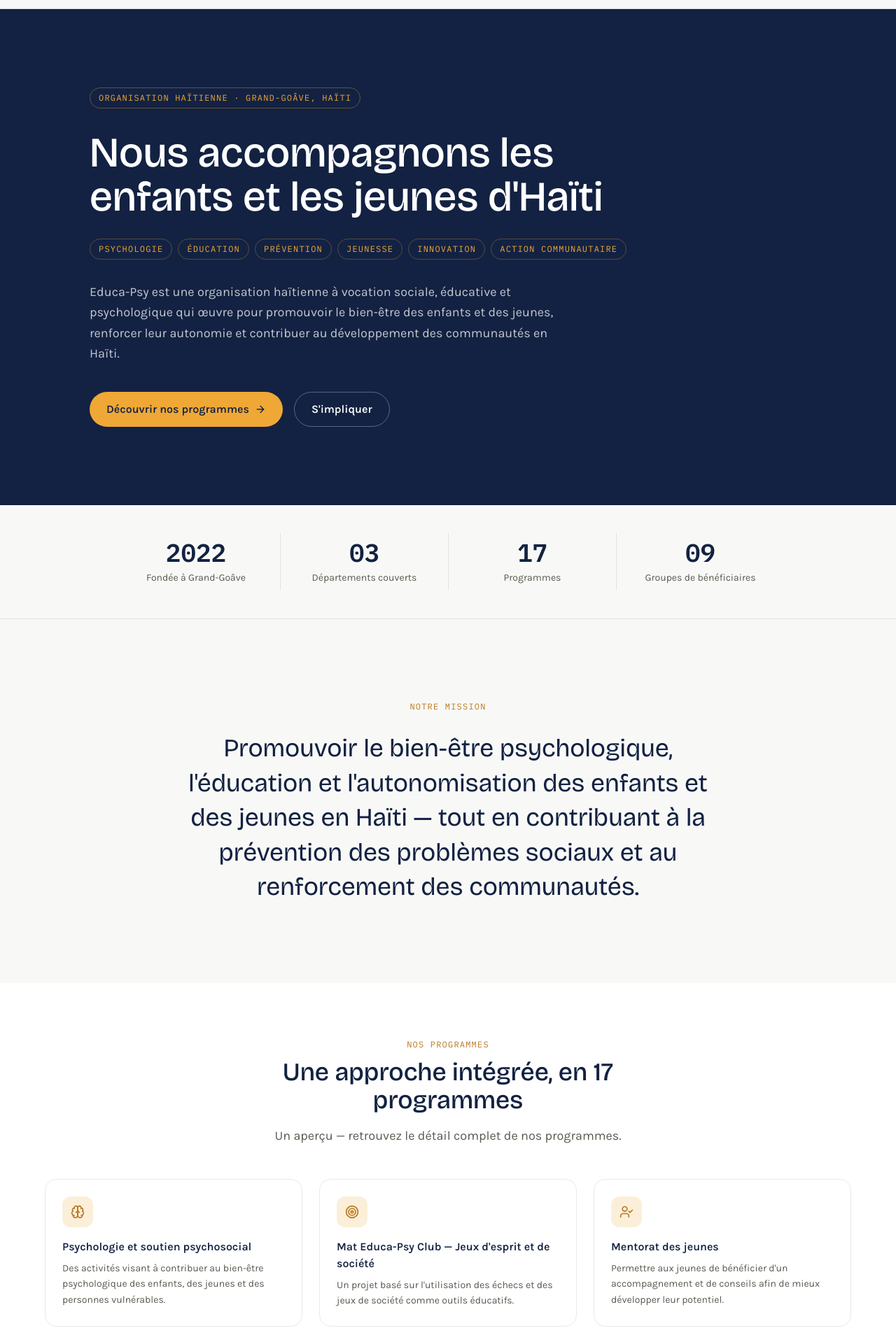
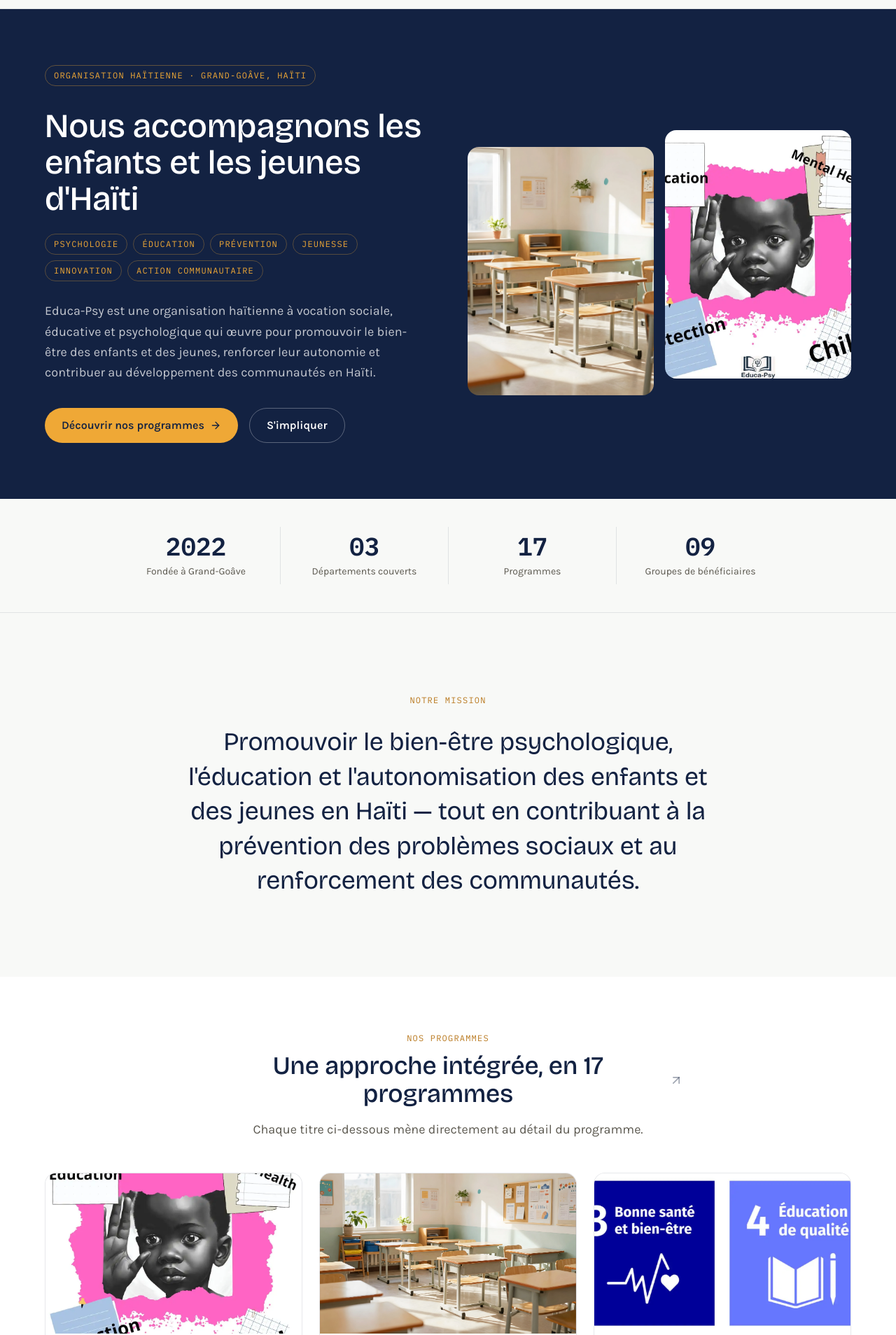
Before and after one commit to stanleymazile/Educa-Psy, a React (Vite) app: page / in a window 1280 px wide. Shown: the part 52-1960 px from the top of the page at 70% size. Built offline with nearby package versions, Linux system fonts and the light colour scheme.

Commit message:
Update Accueil.jsx

```diff
--- a/src/pages/Accueil.jsx
+++ b/src/pages/Accueil.jsx
@@ -1,15 +1,18 @@
 import { Link } from "react-router-dom";
-import { ArrowRight, Heart, Quote } from "lucide-react";
+import { ArrowRight, ArrowUpRight, Heart, Quote } from "lucide-react";
 import { usePageTitle } from "../hooks/usePageTitle.js";
 import { useLanguage } from "../context/LanguageContext.jsx";
 import Reveal from "../components/Reveal.jsx";
+import MediaCard from "../components/MediaCard.jsx";
+import { slugify } from "../utils/slugify.js";
+import { stockImage } from "../utils/images.js";
 import { PROGRAMMES, BENEFICIAIRES, ORG_FACTS } from "../data/content.js";
 
 export default function Accueil() {
   usePageTitle("Accueil");
   const { t } = useLanguage();
 
-  const teaser = [0, 3, 4, 5, 11, 16].map((i) => PROGRAMMES[i]);
+  const teaserIdx = [0, 3, 4, 5, 11, 16];
   const stats = [
     { n: ORG_FACTS.foundedYear, label: "Fondée à Grand-Goâve" },
     { n: ORG_FACTS.departments, label: "Départements couverts" },
@@ -19,18 +22,19 @@
 
   return (
     <div>
-      {/* HERO — un h1 concret d'abord, la formule Educa-Psy en soutien */}
-      <section className="px-4 sm:px-6 lg:px-8 pt-20 pb-20 sm:pt-28 sm:pb-28 bg-navy">
-        <div className="max-w-5xl mx-auto">
+      {/* HERO — texte concret à gauche, image à droite : simple à lire, moderne à voir */}
+      <section className="px-4 sm:px-6 lg:px-8 pt-16 pb-16 sm:pt-20 sm:pb-20 bg-navy overflow-hidden">
+        <div className="max-w-6xl mx-auto grid lg:grid-cols-2 gap-10 lg:gap-14 items-center">
+          <div>
             <span className="font-mono inline-block text-xs uppercase tracking-widest px-3 py-1.5 rounded-full border border-gold/35 text-gold mb-8">
               {t.heroTag}
             </span>
 
-          <h1 className="font-display text-4xl sm:text-6xl leading-[1.05] text-white font-medium max-w-3xl">
+            <h1 className="font-display text-4xl sm:text-5xl leading-[1.08] text-white font-medium">
               {t.heroTitle}
             </h1>
 
-          <div className="flex flex-wrap gap-2 mt-7">
+            <div className="flex flex-wrap gap-2 mt-6">
               {t.heroFormula.map((word) => (
                 <span key={word} className="font-mono text-xs uppercase tracking-widest px-3 py-1.5 rounded-full border border-gold/30 text-gold">
                   {word}
@@ -38,9 +42,9 @@
               ))}
             </div>
 
-          <p className="text-lg leading-relaxed mt-8 max-w-2xl text-white/75">{t.heroDesc}</p>
+            <p className="text-lg leading-relaxed mt-7 max-w-xl text-white/75">{t.heroDesc}</p>
 
-          <div className="flex flex-wrap gap-4 mt-10">
+            <div className="flex flex-wrap gap-4 mt-9">
               <Link
                 to="/programmes"
                 className="inline-flex items-center gap-2 font-semibold px-6 py-3 rounded-full bg-gold text-navy transition-transform hover:scale-105"
@@ -54,6 +58,18 @@
                 {t.ctaImpliquer}
               </Link>
             </div>
+          </div>
+
+          <Reveal delay={100}>
+            <div className="grid grid-cols-2 gap-4">
+              <div className="rounded-2xl overflow-hidden aspect-[3/4] translate-y-6">
+                <img src={stockImage(1).src} alt={stockImage(1).alt} loading="lazy" className="w-full h-full object-cover" />
+              </div>
+              <div className="rounded-2xl overflow-hidden aspect-[3/4]">
+                <img src={stockImage(0).src} alt={stockImage(0).alt} loading="lazy" className="w-full h-full object-cover" />
+              </div>
+            </div>
+          </Reveal>
         </div>
       </section>
 
@@ -82,37 +98,57 @@
         </section>
       </Reveal>
 
-      {/* PROGRAMMES — aperçu */}
+      {/* PROGRAMMES — aperçu en images, titres cliquables vers le détail */}
       <section className="py-16 sm:py-20 px-4 sm:px-6 lg:px-8 bg-white">
         <div className="max-w-6xl mx-auto">
           <Reveal>
-            <div className="max-w-2xl mx-auto text-center mb-12">
-              <span className="font-mono block text-xs uppercase tracking-widest mb-3 text-gold-deep">Nos programmes</span>
-              <h2 className="font-display text-3xl sm:text-4xl font-medium text-navy">Une approche intégrée, en 17 programmes</h2>
-              <p className="text-lg mt-4 text-ink-soft">Un aperçu — retrouvez le détail complet de nos programmes.</p>
-            </div>
+            <SectionHeaderWithLink count={PROGRAMMES.length} />
           </Reveal>
           <div className="grid sm:grid-cols-2 lg:grid-cols-3 gap-6">
-            {teaser.map((p, i) => {
-              const isGreen = p.accent === "green";
+            {teaserIdx.map((idx, i) => {
+              const p = PROGRAMMES[idx];
               return (
                 <Reveal key={p.title} delay={i * 60}>
-                  <div className="rounded-2xl border border-navy/10 p-6 h-full transition-all duration-200 hover:-translate-y-1 hover:shadow-lg">
-                    <div className={`w-11 h-11 rounded-xl flex items-center justify-center mb-4 ${isGreen ? "bg-green-soft" : "bg-gold-soft"}`}>
-                      <p.Icon className={`w-5 h-5 ${isGreen ? "text-green" : "text-gold-deep"}`} />
-                    </div>
-                    <h3 className="font-semibold mb-2 text-navy">{p.title}</h3>
-                    <p className="text-sm leading-relaxed text-ink-soft">{p.intro}</p>
-                  </div>
+                  <MediaCard
+                    image={stockImage(i)}
+                    title={p.title}
+                    desc={p.intro}
+                    to={`/programmes#programme-${slugify(p.title)}`}
+                  />
                 </Reveal>
               );
             })}
           </div>
           <div className="text-center mt-10">
             <Link to="/programmes" className="inline-flex items-center gap-2 font-semibold text-navy hover:opacity-70 transition-opacity">
-              Voir les 17 programmes <ArrowRight className="w-4 h-4" />
+              Voir tous les programmes <ArrowRight className="w-4 h-4" />
             </Link>
           </div>
+        </div>
+      </section>
+
+      {/* BÉNÉFICIAIRES — aperçu, titre lié vers Projets */}
+      <section className="py-16 sm:py-20 px-4 sm:px-6 lg:px-8">
+        <Reveal>
+          <div className="max-w-2xl mx-auto text-center mb-10">
+            <Link to="/projets" className="group inline-flex items-center gap-2 hover:opacity-75 transition-opacity">
+              <h2 className="font-display text-3xl sm:text-4xl font-medium text-navy">Qui nous accompagnons</h2>
+              <ArrowUpRight className="w-5 h-5 text-navy/40 flex-shrink-0" />
+            </Link>
+          </div>
+        </Reveal>
+        <div className="max-w-4xl mx-auto flex flex-wrap justify-center gap-3">
+          {BENEFICIAIRES.map((b, i) => (
+            <Reveal key={b.title} delay={i * 30}>
+              <Link
+                to="/projets"
+                className="inline-flex items-center gap-2 text-sm font-medium px-4 py-2.5 rounded-full border border-navy/10 bg-white text-navy hover:border-gold hover:-translate-y-0.5 transition-all"
+              >
+                <b.Icon className="w-4 h-4 text-gold-deep" />
+                {b.title}
+              </Link>
+            </Reveal>
+          ))}
         </div>
       </section>
 
@@ -138,6 +174,7 @@
             <h2 className="font-display text-2xl sm:text-3xl mb-3 text-navy">Devenez bénévole, mentor ou partenaire</h2>
             <p className="mb-8 max-w-xl mx-auto text-ink-soft">
               Rejoignez-nous pour construire, ensemble, un avenir meilleur pour les enfants et les jeunes d'Haïti.
+              Votre don finance directement nos programmes psychosociaux, éducatifs et communautaires.
             </p>
             <div className="flex flex-wrap justify-center gap-4">
               <Link to="/simpliquer" className="font-semibold px-6 py-3 rounded-full text-white bg-navy transition-transform hover:scale-105">
@@ -164,3 +201,16 @@
     </div>
   );
 }
+
+function SectionHeaderWithLink({ count }) {
+  return (
+    <div className="max-w-2xl mx-auto text-center mb-12">
+      <span className="font-mono block text-xs uppercase tracking-widest mb-3 text-gold-deep">Nos programmes</span>
+      <Link to="/programmes" className="group inline-flex items-center gap-2 hover:opacity-75 transition-opacity">
+        <h2 className="font-display text-3xl sm:text-4xl font-medium text-navy">Une approche intégrée, en {count} programmes</h2>
+        <ArrowUpRight className="w-5 h-5 text-navy/40 flex-shrink-0" />
+      </Link>
+      <p className="text-lg mt-4 text-ink-soft">Chaque titre ci-dessous mène directement au détail du programme.</p>
+    </div>
+  );
+}
```
Lines whose indentation alone changed are shown as unchanged.
